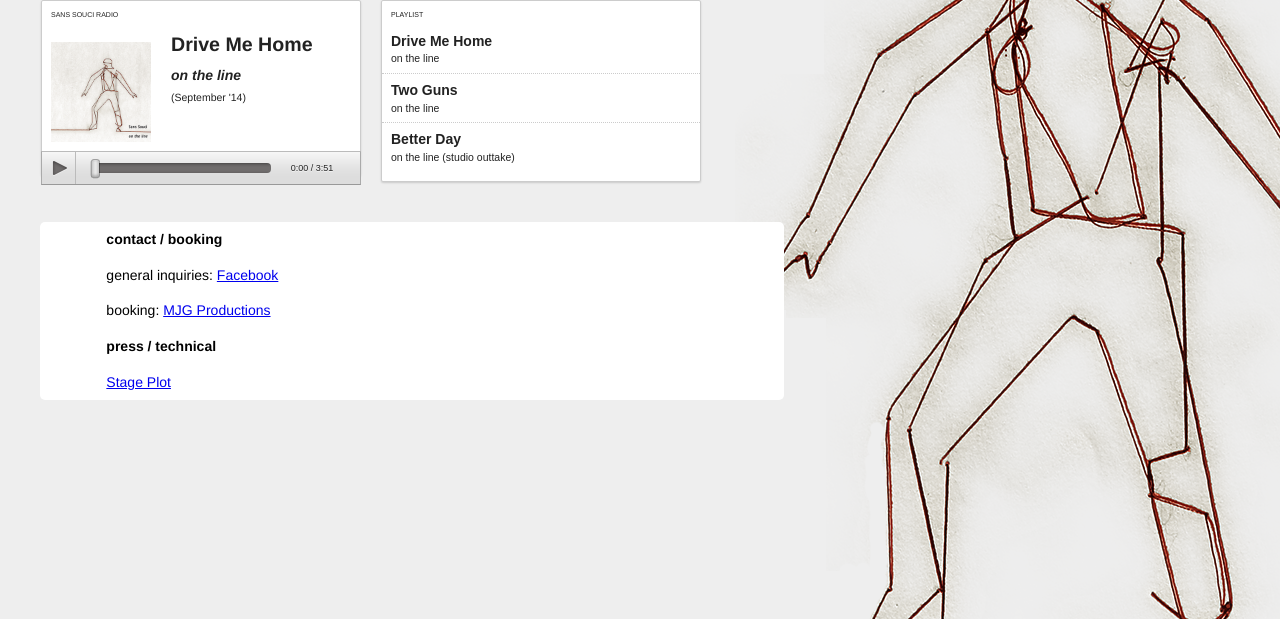
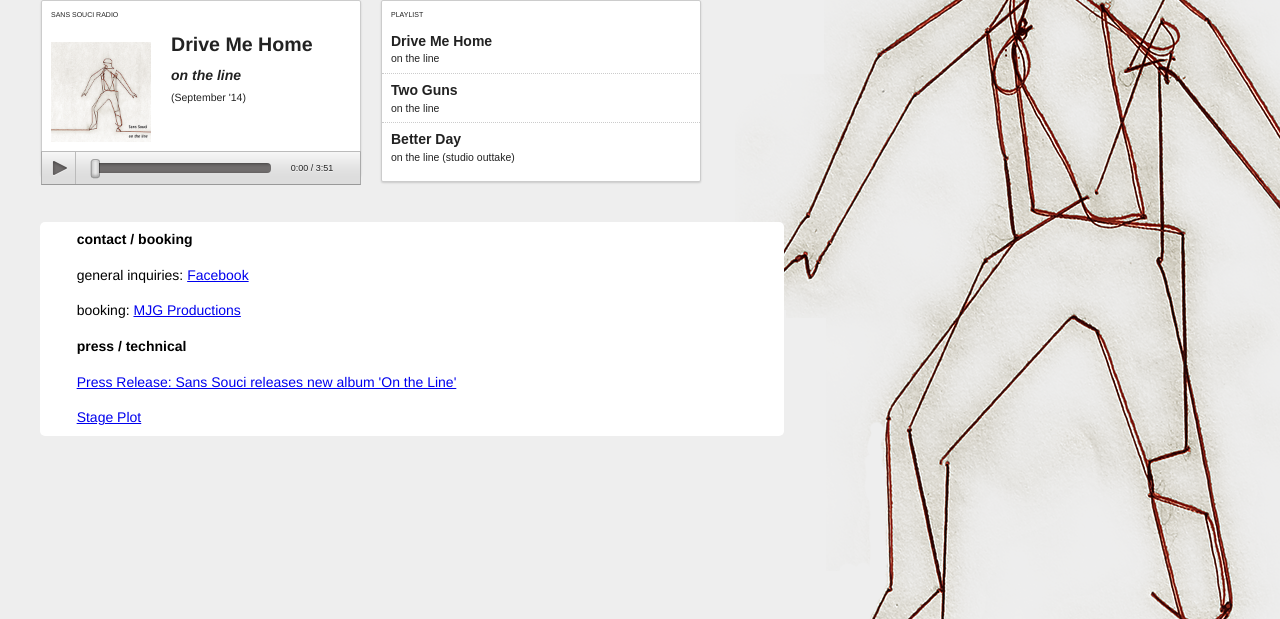
Before and after one commit to adamlutz/ssq, a PHP site: page / in a window 1280 px wide, after a click on "contact". Shown: the part 181-800 px from the top of the page. Run offline with PHP 8.4, Linux system fonts and the light colour scheme; data that the repository does not hold is empty; some libraries are stand-ins or nearby versions.

Commit message:
added press release link

```diff
--- a/index.php
+++ b/index.php
@@ -355,10 +355,10 @@ foreach($rss->show as $feed_item) {
                     <td></td>
                     <td><strong>press / technical</td>
                 </tr>
-                <!-- <tr>
+                <tr>
                     <td></td>
-                    <td><a href="resources/promo/sans_souci_quartet.pdf" target="_blank">One-Sheet</a>&nbsp;</td>
-                </tr> -->
+                    <td><a href="https://docs.google.com/document/d/1BgONfEIUsFYzsJTZI7Nbbl5aAq5HhZT47qS0mKbNxG4/pub" target="_blank">Press Release: Sans Souci releases new album 'On the Line'</a>&nbsp;</td>
+                </tr>
                 <tr>
                     <td></td>
                     <td><a href="resources/promo/sans_souci_stage_plot_2014.pdf" target="_blank">Stage Plot</a></td>
```
